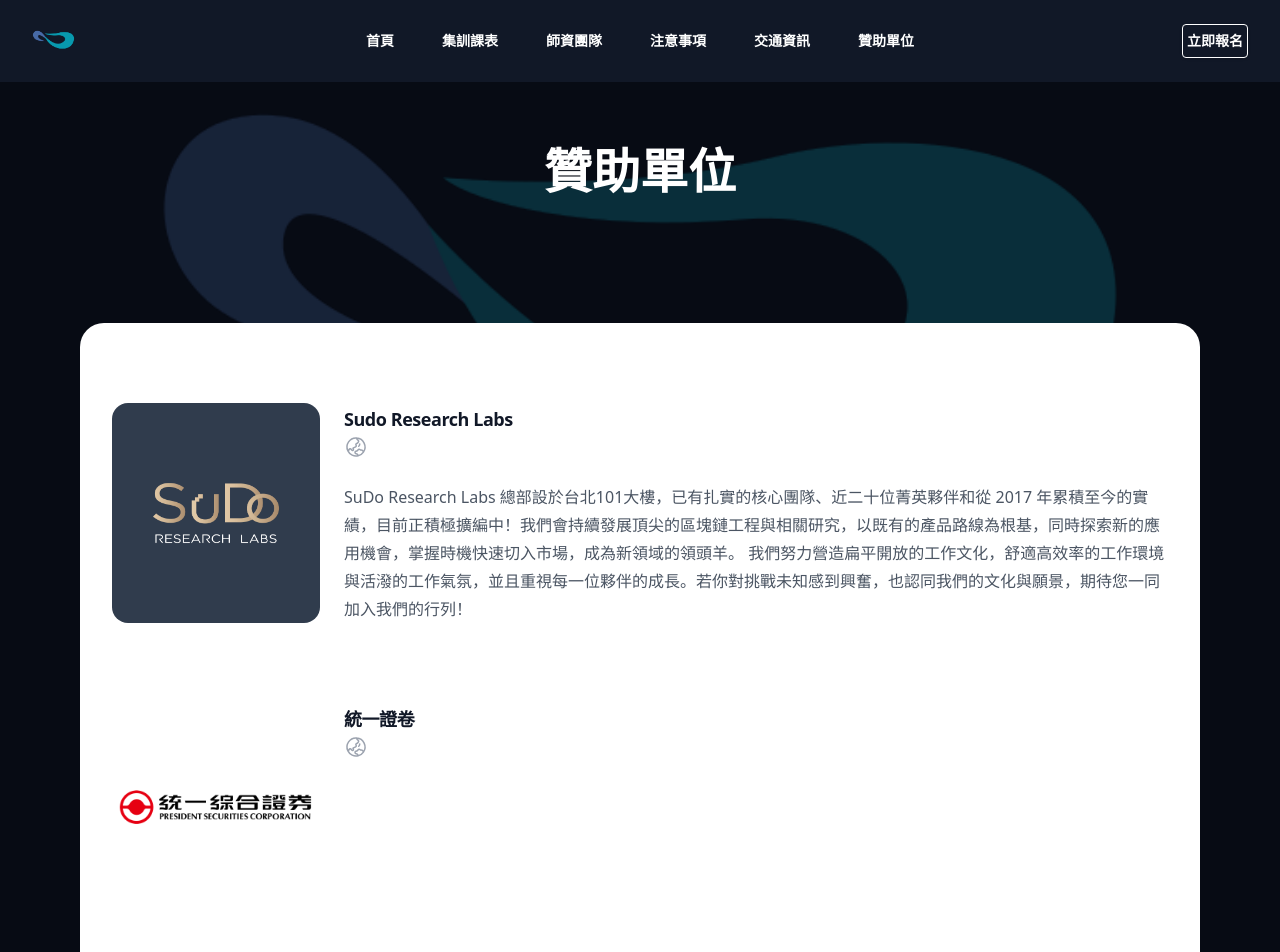
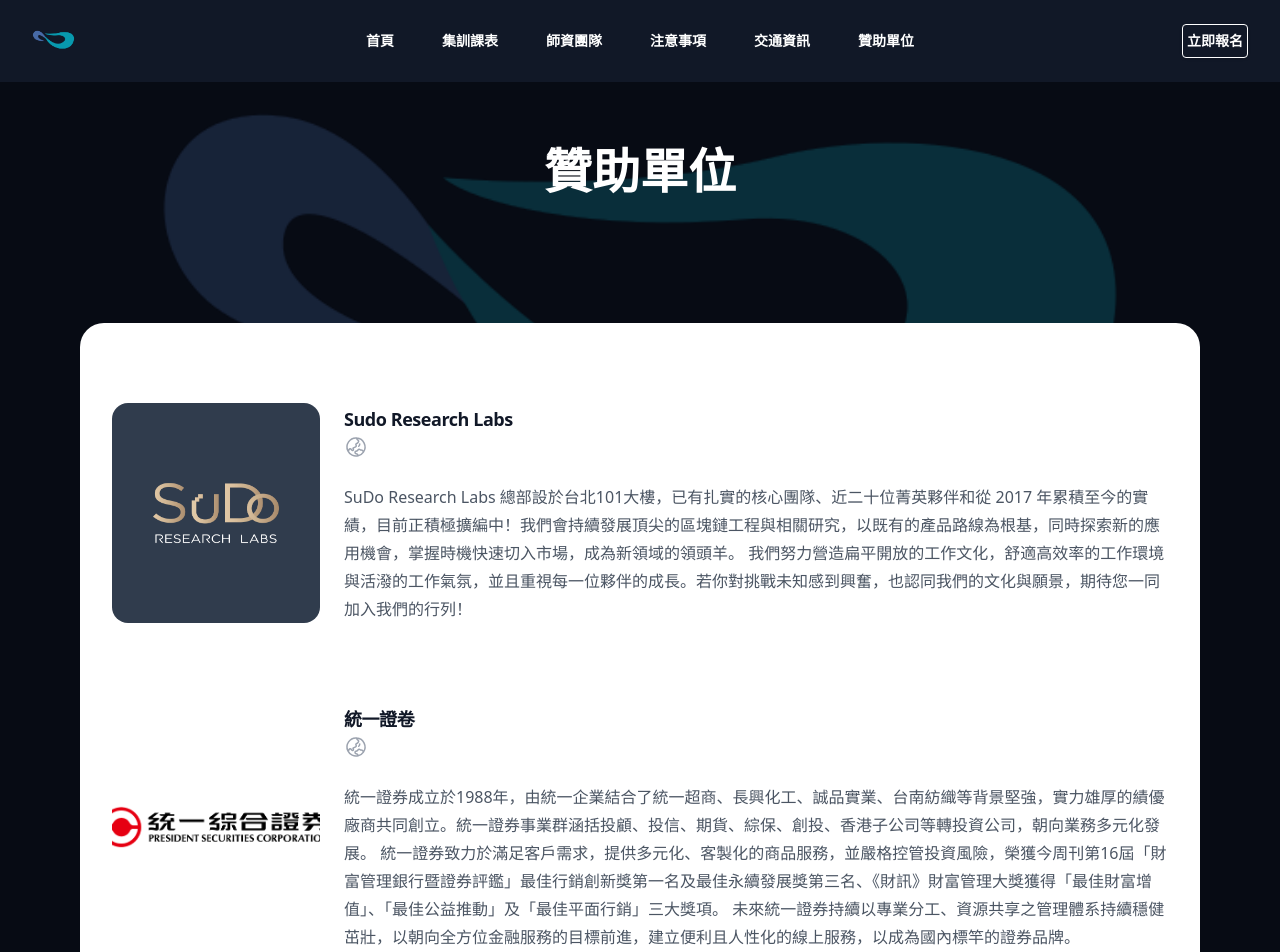
Before and after one commit to ioncamp-internal/web-ionc, a Next.js app: page /sponsers in a window 1280 px wide. Shown: the top 952 px of the page. Built offline with nearby package versions, Linux system fonts and the light colour scheme.

Commit message:
Add TongYiZhengJuang

```diff
--- a/src/pages/sponsers/index.js
+++ b/src/pages/sponsers/index.js
@@ -27,8 +27,10 @@ const people = [
         name: '統一證卷',
         role: 'Senior Designer',
         imageUrl: tongyizenjuan,
-        link: '#',
-        bio: '',
+        link: 'https://www.pscnet.com.tw/pscnetStock/index.do',
+        bio: '統一證券成立於1988年，由統一企業結合了統一超商、長興化工、誠品實業、台南紡織等背景堅強，實力雄厚的績優廠商共同創立。統一證券事業群涵括投顧、投信、期貨、綜保、創投、香港子公司等轉投資公司，朝向業務多元化發展。\n' +
+            '統一證券致力於滿足客戶需求，提供多元化、客製化的商品服務，並嚴格控管投資風險，榮獲今周刊第16屆「財富管理銀行暨證券評鑑」最佳行銷創新獎第一名及最佳永續發展獎第三名、《財訊》財富管理大獎獲得「最佳財富增值」、「最佳公益推動」及「最佳平面行銷」三大獎項。\n' +
+            '未來統一證券持續以專業分工、資源共享之管理體系持續穩健茁壯，以朝向全方位金融服務的目標前進，建立便利且人性化的線上服務，以成為國內標竿的證券品牌。\n',
     },
     {
         name: 'YTP 少年圖靈計畫（精誠集團）',
```
